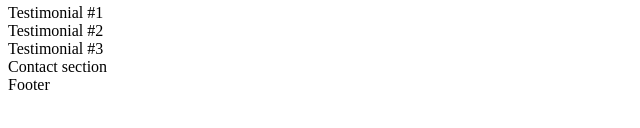
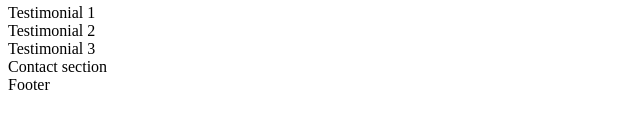
Before and after one commit to Saad5840/holbertonschool-web_front_end, a plain HTML site: page html_advanced/6-index.html in a window 1280 px wide. Shown: the part 238-366 px from the top of the page, 0-640 px from the left. Drawn offline with Linux system fonts and the light colour scheme.

Commit message:
6-index.html

```diff
--- a/html_advanced/6-index.html
+++ b/html_advanced/6-index.html
@@ -42,9 +42,9 @@
 
       <section>
         Testimonials section
-        <article>Testimonial #1</article>
-        <article>Testimonial #2</article>
-        <article>Testimonial #3</article>
+        <article>Testimonial 1</article>
+        <article>Testimonial 2</article>
+        <article>Testimonial 3</article>
       </section>
 
       <section>
```
